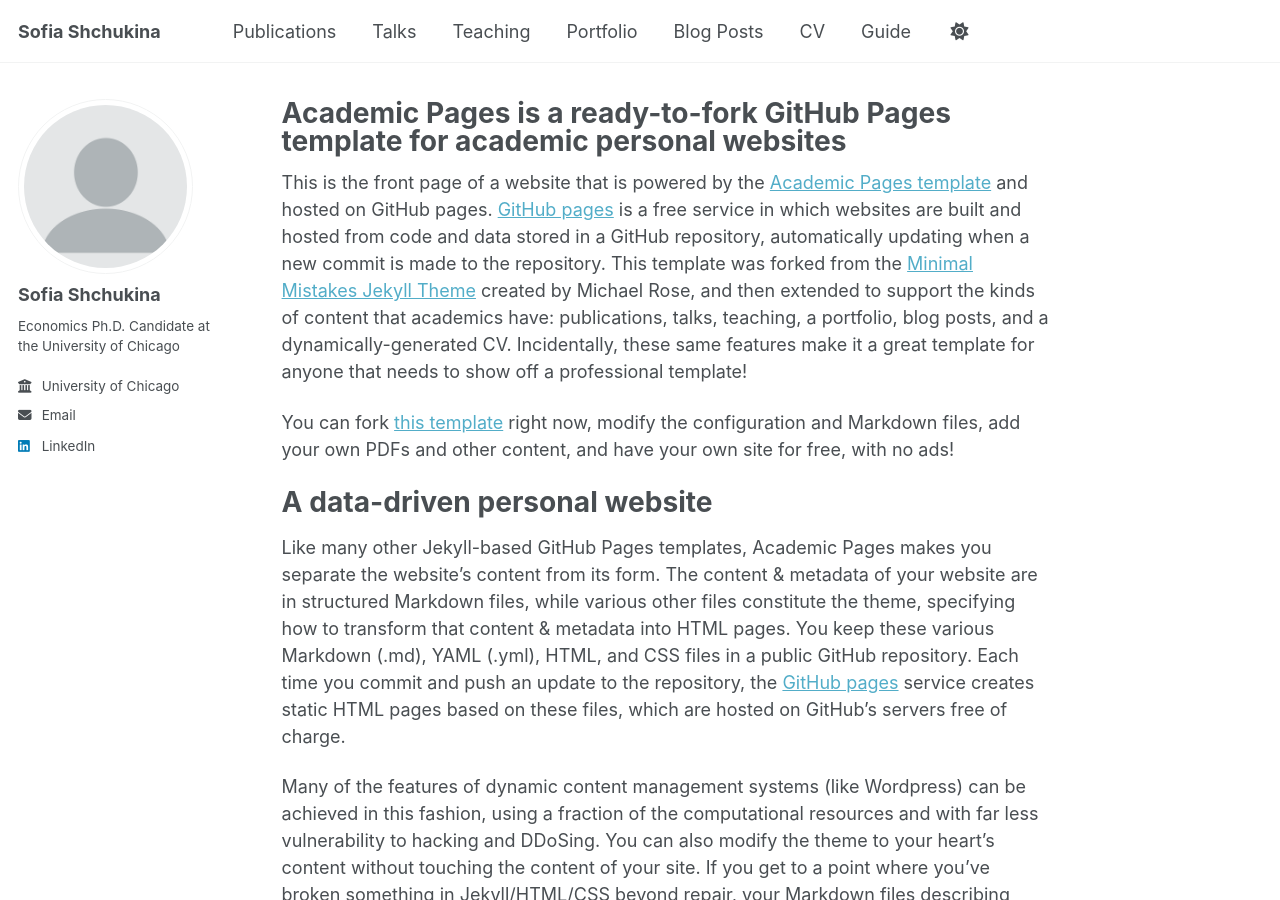
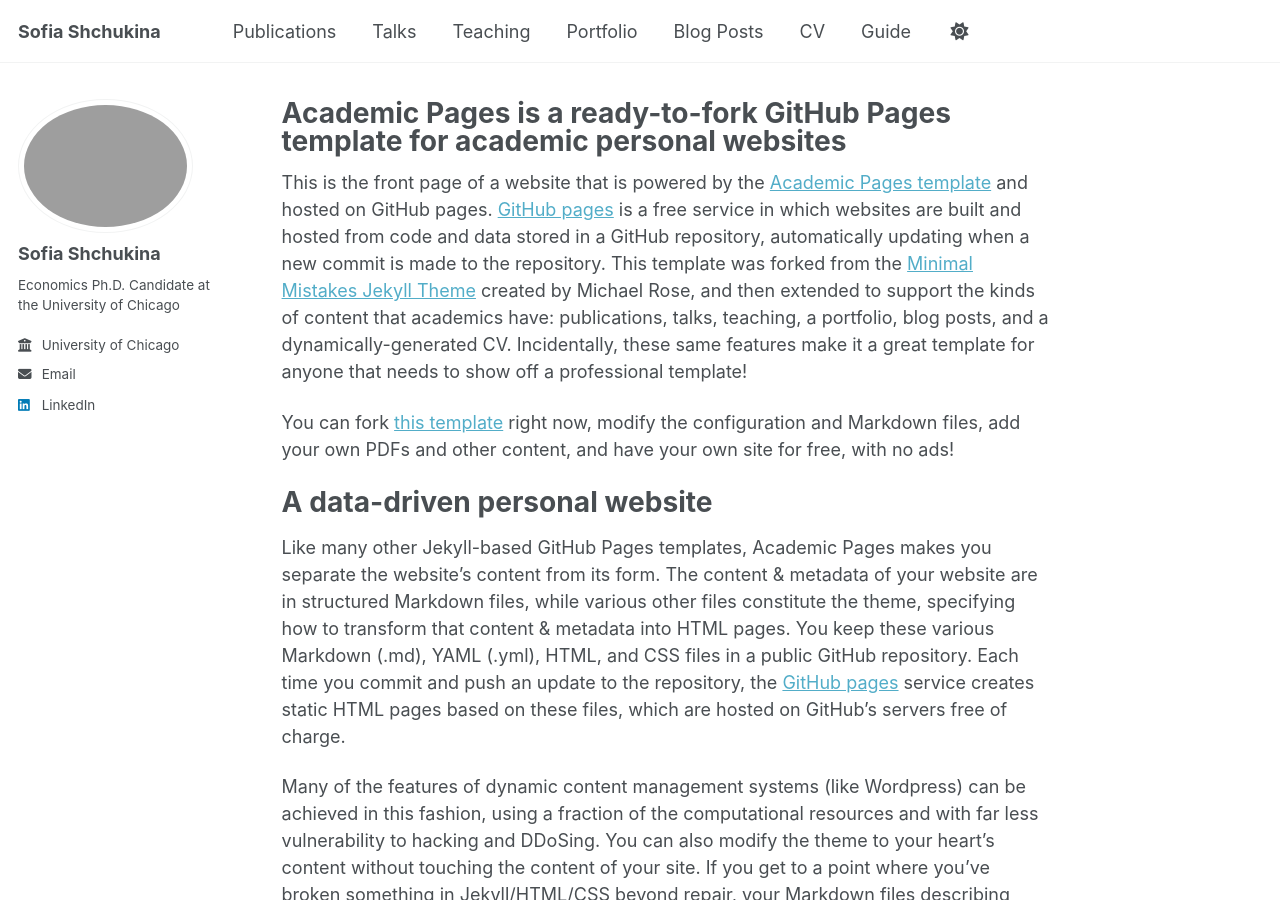
Before and after one commit to sofiashch/sofiashch.github.io, a Jekyll site: the page built from _pages/about.md, in a window 1280 px wide and 900 px high. Built offline with Jekyll 4.4.1, drawn with Linux system fonts in a browser that asks for light colours; a script that is not in the unit is left out.

Commit message:
Update _config.yml

```diff
--- a/_config.yml
+++ b/_config.yml
@@ -23,7 +23,7 @@
 #               Additional customization can be done by editing /_includes/author-profile.html
 author:
   # Biographic information
-  avatar           : "profile.png"
+  avatar           : "Sofia Shchukina1 (2).jpg"
   name             : "Sofia Shchukina"
   pronouns         : # example: "she/her"
   bio              : "Economics Ph.D. Candidate at the University of Chicago"
```
